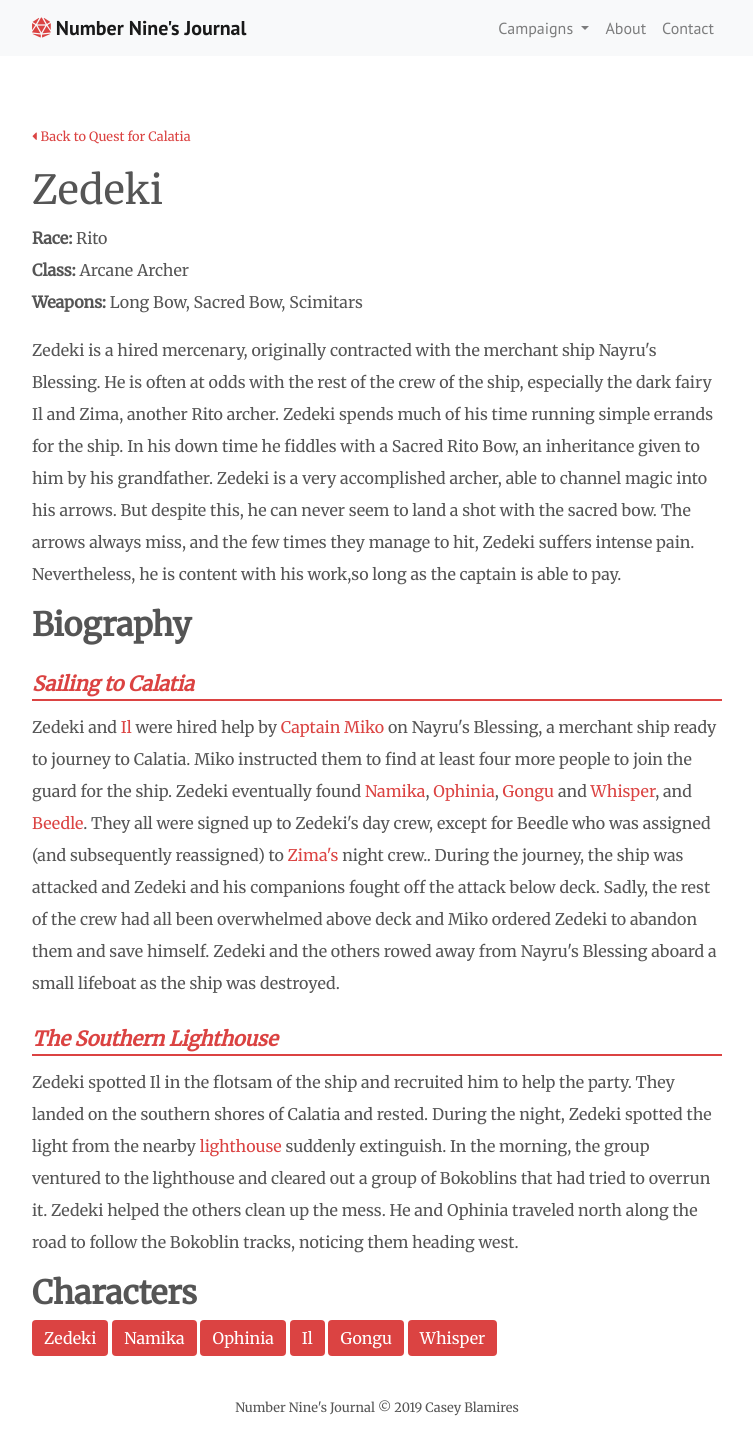
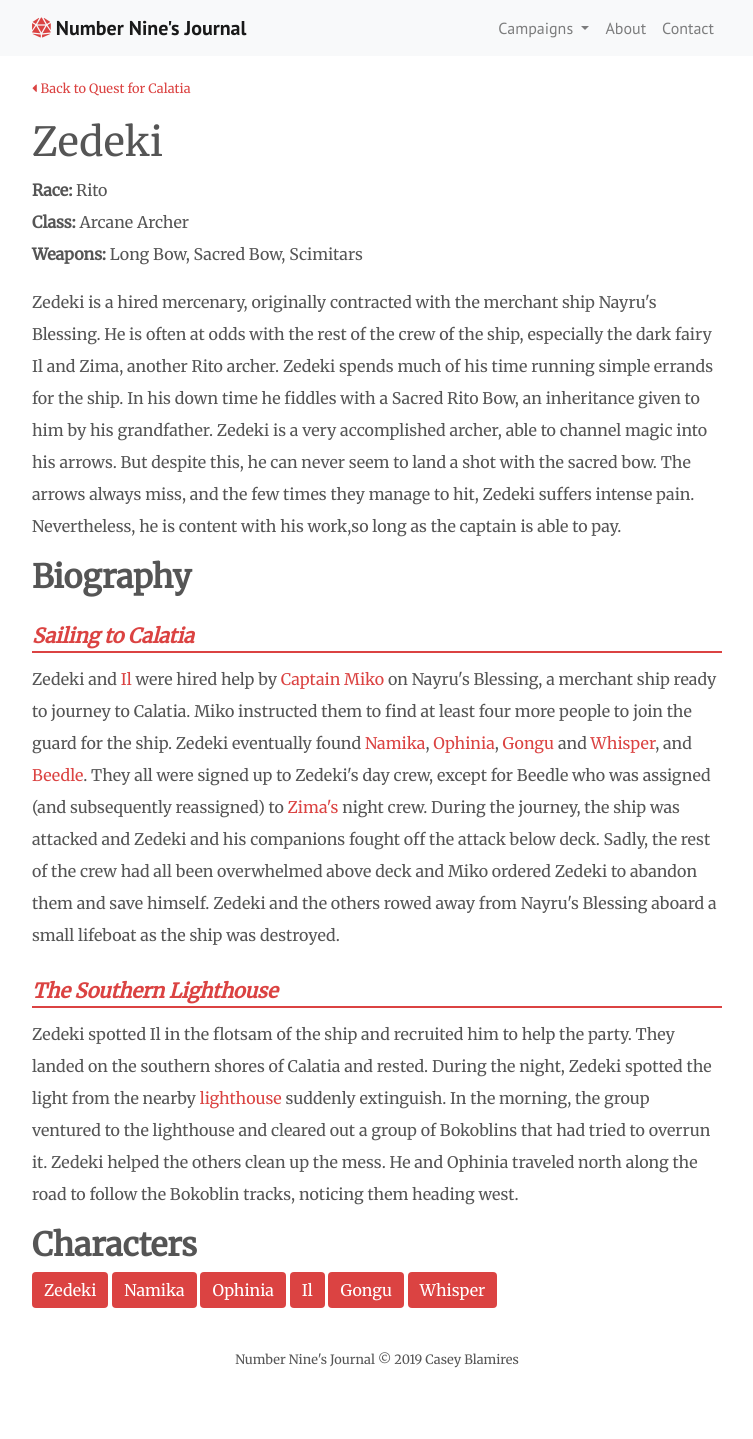
Before and after one commit to clblamires/ninesjournal, a Jekyll site: the page built from party/zedeki.html, in a window 1280 px wide. Shown: the whole page, without its empty margins (263-1016 px from the left). Built offline with Jekyll 4.4.1, drawn with Linux system fonts in a browser that asks for light colours; nearby versions of some CDN libraries; after the commit the page ends 1391 px from its top, so only the background shows below that.

Commit message:
Adding maps and text edits

```diff
--- a/css/layout.scss
+++ b/css/layout.scss
@@ -89,7 +89,7 @@ nav {
     font-family: 'Merriweather', serif;
     color: $black;
 
-    margin-top: 3em;
+    // margin-top: 3em;
 
     p {
         line-height: 200%;
@@ -134,7 +134,7 @@ nav {
 
     img {
         max-width: 500px;
-        width: 100%;
+        // width: 100%;
         display: block;
         margin: 0 auto;
     }
@@ -241,3 +241,20 @@ a {
 #characters a {
     margin-bottom: 4px;
 }
+
+
+figure {
+    img {
+        width: 100%;
+        max-width: 100% !important;
+    }
+    small {
+        text-align: center;
+        display: block;
+    }
+}
+
+
+.padding-bottom {
+    padding-bottom: 20px;
+}
--- a/party/zedeki.html
+++ b/party/zedeki.html
@@ -31,7 +31,7 @@ adventure: calatia
 <dl>
     <dt>Sailing to Calatia</dt>
     <dd>
-        Zedeki and <a href="{{ site.url }}/party/il">Il</a> were hired help by <a href="{{ site.url }}/calatia-people#miko">Captain Miko</a> on Nayru's Blessing, a merchant ship ready to journey to Calatia. Miko instructed them to find at least four more people to join the guard for the ship. Zedeki eventually found <a href="{{ site.url }}/party/namika">Namika</a>, <a href="{{ site.url }}/party/ophinia">Ophinia</a>, <a href="{{ site.url }}/party/gongu">Gongu</a> and <a href="{{ site.url }}/party/whisper">Whisper</a>, and <a href="{{ site.url }}/calatia-people#beedle">Beedle</a>. They all were signed up to Zedeki's day crew, except for Beedle who was assigned (and subsequently reassigned) to <a href="{{ site.url }}/calatia-people#zima">Zima's</a> night crew.. During the journey, the ship was attacked and Zedeki and his companions fought off the attack below deck. Sadly, the rest of the crew had all been overwhelmed above deck and Miko ordered Zedeki to abandon them and save himself. Zedeki and the others rowed away from Nayru's Blessing aboard a small lifeboat as the ship was destroyed.
+        Zedeki and <a href="{{ site.url }}/party/il">Il</a> were hired help by <a href="{{ site.url }}/calatia-people#miko">Captain Miko</a> on Nayru's Blessing, a merchant ship ready to journey to Calatia. Miko instructed them to find at least four more people to join the guard for the ship. Zedeki eventually found <a href="{{ site.url }}/party/namika">Namika</a>, <a href="{{ site.url }}/party/ophinia">Ophinia</a>, <a href="{{ site.url }}/party/gongu">Gongu</a> and <a href="{{ site.url }}/party/whisper">Whisper</a>, and <a href="{{ site.url }}/calatia-people#beedle">Beedle</a>. They all were signed up to Zedeki's day crew, except for Beedle who was assigned (and subsequently reassigned) to <a href="{{ site.url }}/calatia-people#zima">Zima's</a> night crew. During the journey, the ship was attacked and Zedeki and his companions fought off the attack below deck. Sadly, the rest of the crew had all been overwhelmed above deck and Miko ordered Zedeki to abandon them and save himself. Zedeki and the others rowed away from Nayru's Blessing aboard a small lifeboat as the ship was destroyed.
     </dd>
 
     <dt>The Southern Lighthouse</dt>
```
Also changed, not shown: admin/config.yml (+45 -0 lines), calatia.html (+13 -10 lines), discouraged.html (+8 -6 lines), korok.html (added, +9 -0 lines), maps.html (added, +35 -0 lines), 2 other files.
